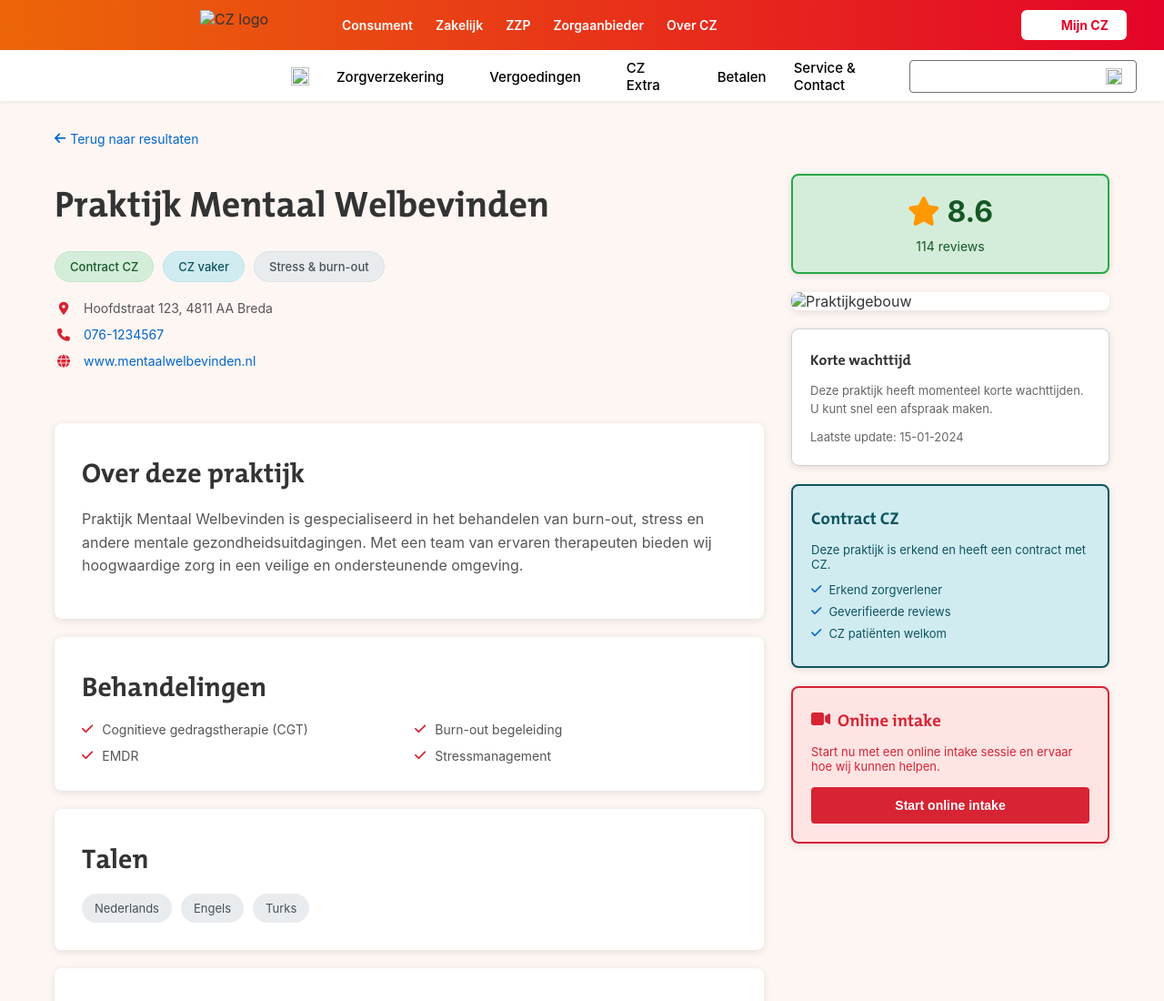
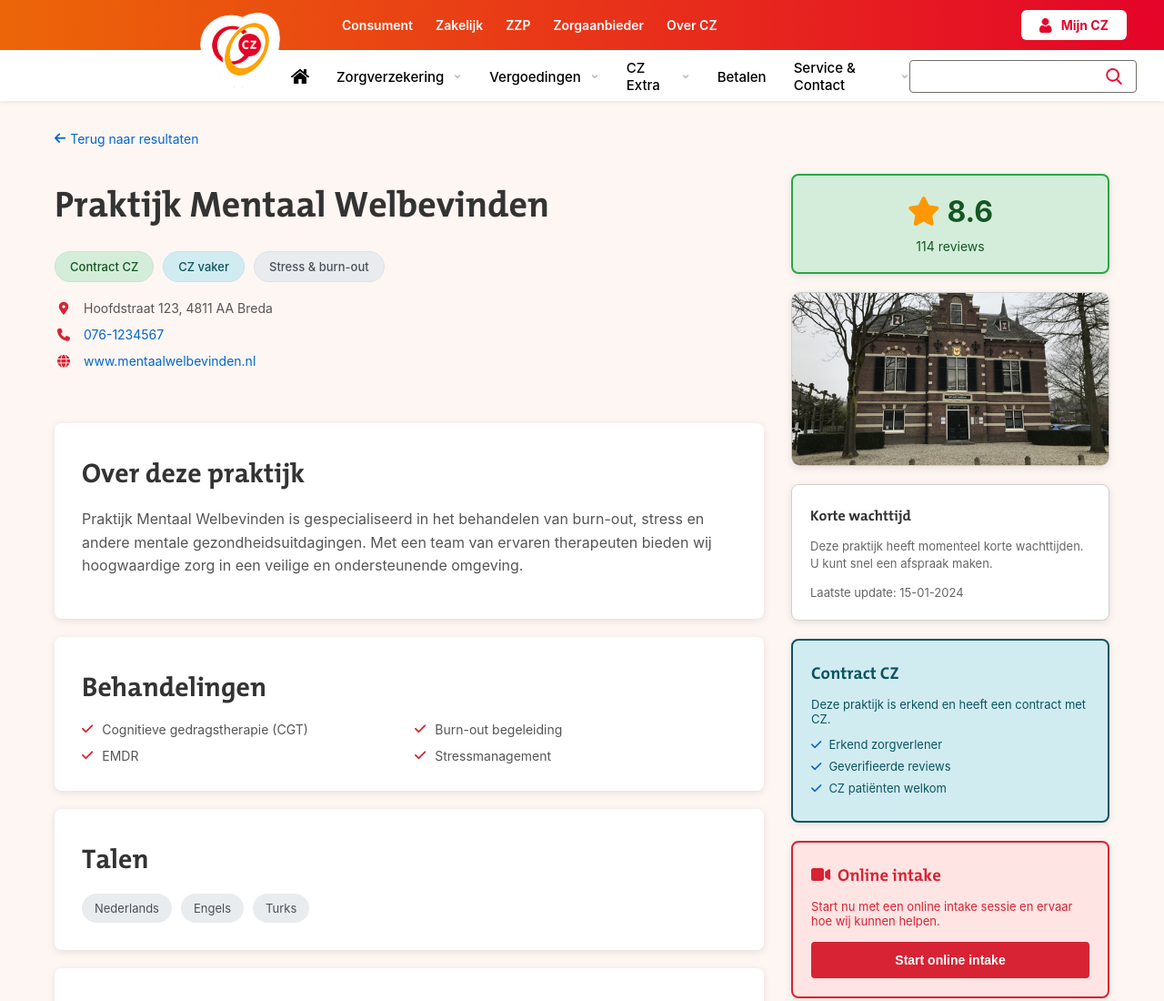
Before and after one commit to LoukKuppen/CZ_Zorgvinder, a plain HTML site: page html/DetailPage.html in a window 1280 px wide. Shown: the top 1100 px of the page at 91% size. Drawn offline with Linux system fonts and the light colour scheme; files that its build step writes are made by us from their sources; files whose address does not match are found by name.

Commit message:
moved files to folders

```diff
--- a/html/DetailPage.html
+++ b/html/DetailPage.html
@@ -4,7 +4,7 @@
     <meta charset="UTF-8">
     <meta name="viewport" content="width=device-width, initial-scale=1.0">
     <title>CZ Zorgvinder Detail v2</title>
-    <link rel="stylesheet" href="css/DetailPage.css">
+    <link rel="stylesheet" href="../css/DetailPage.css">
     <link rel="stylesheet" href="https://cdnjs.cloudflare.com/ajax/libs/font-awesome/6.4.0/css/all.min.css">
     <style>
     :root{
@@ -188,7 +188,7 @@
         <div class="top-nav-left">
             <!-- the logo anchor stays here but is absolutely positioned by CSS -->
             <a href="#" class="top-nav-logo" aria-label="CZ Home">
-                <img src="images/cz.png" alt="CZ logo" />
+                <img src="../images/cz.png" alt="CZ logo" />
             </a>
 
             <div class="top-nav-links" role="navigation" aria-label="Top Navigation">
@@ -201,7 +201,7 @@
         </div>
 
         <a href="#" class="login-btn" aria-label="Mijn CZ account">
-            <img src="images/user.png" alt="" aria-hidden="true" />
+            <img src="../images/user.png" alt="" aria-hidden="true" />
             Mijn CZ
         </a>
     </nav>
@@ -210,30 +210,30 @@
     <header class="main-header" role="banner">
         <nav class="main-nav" aria-label="Primary Navigation">
             <a href="#" class="home" aria-label="Home">
-                <img src="images/home.png" alt="" />
+                <img src="../images/home.png" alt="" />
             </a>
             <a href="#" class="dropdown" aria-haspopup="true" aria-expanded="false">
                 Zorgverzekering
-                <img src="images/down.png" alt="" />
+                <img src="../images/down.png" alt="" />
             </a>
             <a href="#" class="dropdown" aria-haspopup="true" aria-expanded="false">
                 Vergoedingen
-                <img src="images/down.png" alt="" />
+                <img src="../images/down.png" alt="" />
             </a>
             <a href="#" class="dropdown" aria-haspopup="true" aria-expanded="false">
                 CZ Extra
-                <img src="images/down.png" alt="" />
+                <img src="../images/down.png" alt="" />
             </a>
             <a href="#">Betalen</a>
             <a href="#" class="dropdown" aria-haspopup="true" aria-expanded="false">
                 Service &amp; Contact
-                <img src="images/down.png" alt="" />
+                <img src="../images/down.png" alt="" />
             </a>
         </nav>
         <div class="search-box" role="search">
             <input type="text" placeholder="" aria-label="Zoek op website" />
             <button aria-label="Search" type="button">
-                <img src="images/search red.png" alt="" />
+                <img src="../images/search red.png" alt="" />
             </button>
         </div>
     </header>
@@ -243,7 +243,7 @@
         <div class="container">
             <!-- Breadcrumb -->
             <div class="breadcrumb">
-                <a href="#"><i class="fas fa-arrow-left"></i> Terug naar resultaten</a>
+                <a href="../index.html"><i class="fas fa-arrow-left"></i> Terug naar resultaten</a>
             </div>
 
             <!-- Two Column Layout -->
@@ -401,7 +401,7 @@
 
                     <!-- Image Box -->
                     <div class="sidebar-box image-box">
-                        <img src="img/PraktijkPic.png" alt="Praktijkgebouw">
+                        <img src="../images/PraktijkPic.png" alt="Praktijkgebouw">
                     </div>
 
                     <!-- Info Box: Korte wachttijd -->
```
Also changed, not shown: images/PraktijkPic.png (renamed from img/PraktijkPic.png).
